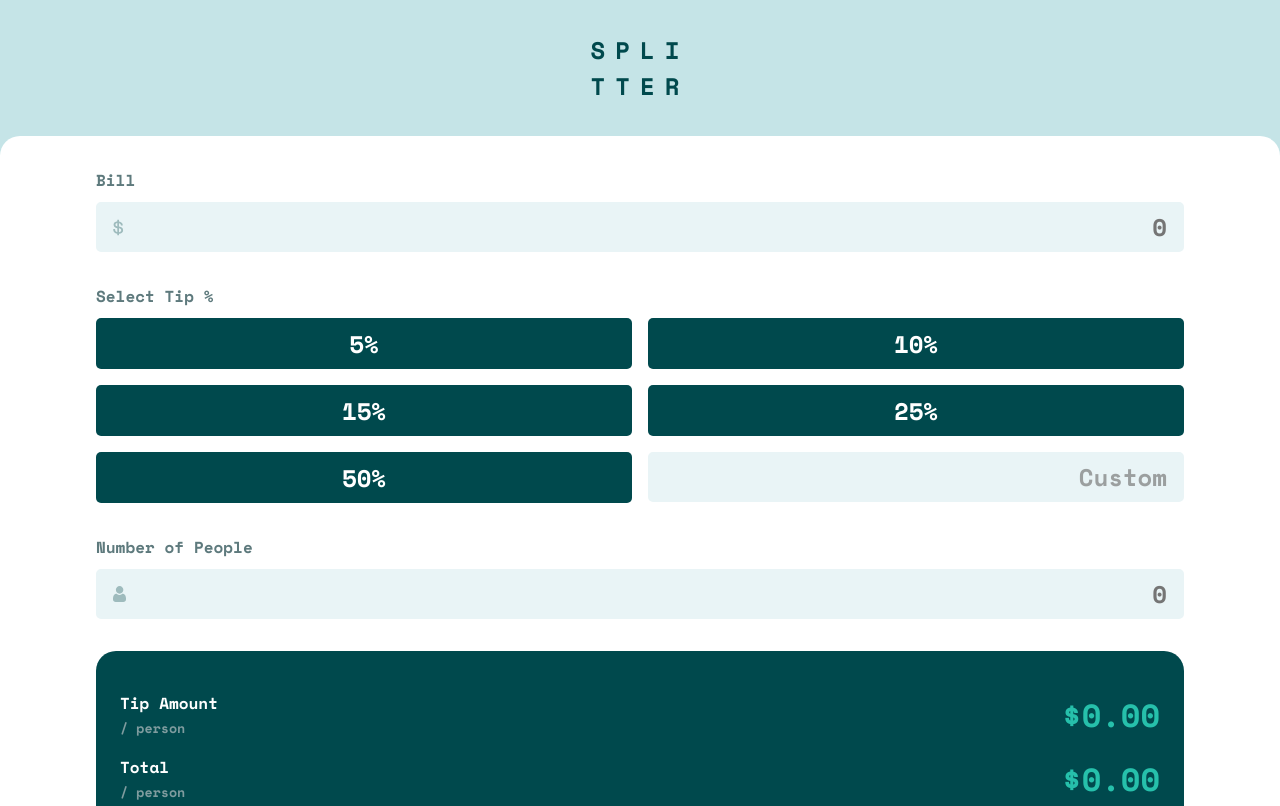
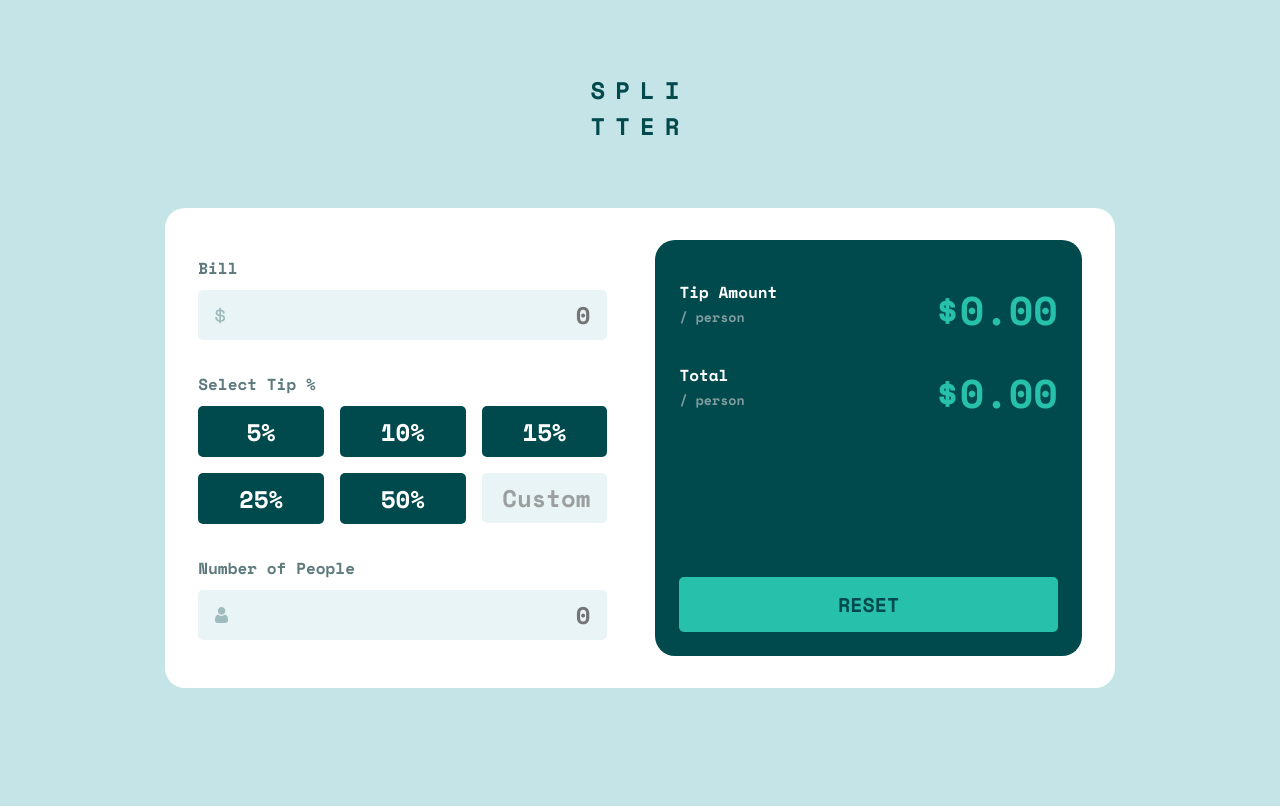
Before and after one commit to MehdiSajedi1/tip-calculator, a website: page index.html in a window 1280 px wide. Shown: the top 806 px of the page. Drawn offline with nearby package versions, Linux system fonts and the light colour scheme.

Commit message:
added desktop responsive design / need to add safari column-gap workaround

```diff
--- a/index.html
+++ b/index.html
@@ -11,6 +11,7 @@
 </head>
 
 <body>
+  <div class="wrappuh">
     <header class='header'>
       <h2 class='header__text'> <span>Spli</span> <span>tter</span> </h2>
     </header>
@@ -50,7 +51,8 @@
                   <label class='tip-label' for="tip-50">50%</label>
                 </div>
                 <div>
-                <input id='custom-tip-input' type="number" placeholder="Custom" autocomplete="off" inputmode="decimal">
+                  <input id='custom-tip-input' type="number" placeholder="Custom" autocomplete="off"
+                    inputmode="decimal">
                 </div>
               </div>
 
@@ -63,6 +65,7 @@
           </section>
 
           <section class='form__output'>
+            <div class="form__output__items">
               <div class="form__output__item">
                 <div>
                   <p>Tip Amount</p>
@@ -78,12 +81,14 @@
                 </div>
                 <h1 id='total-amount'>$0.00</h1>
               </div>
+            </div>
             <input class='btn btn--reset' id='reset-btn' type="reset">
           </section>
 
         </form>
       </main>
     </div>
+  </div>
 </body>
 
 </html>
--- /dev/null
+++ b/sass/_media.scss
@@ -0,0 +1,72 @@
+@media (min-width: 992px) {
+  body {
+    // display: flex;
+    // flex-direction: column;
+    // justify-content: center;
+    // align-items: center;
+    // height: 100vh;
+    // padding-bottom: 20rem;
+    // position: absolute;
+    // top: 50%;
+    // left: 50%;
+    // transform: translate(-50%, -70%);
+    height: 100vh;
+  }
+
+  .wrappuh {
+    display: flex;
+    flex-direction: column;
+    align-items: center;
+    height: 100%;
+    padding-top: 5vh;
+  }
+
+  .header {
+    margin-bottom: 4vh;
+  }
+
+  .app-container {
+    border-radius: 20px;
+    width: 950px;
+  }
+
+  .app {
+    width: 93%;
+  }
+
+  .form {
+    display: flex;
+    column-gap: 2rem;
+
+    &__user-inputs {
+      padding: 1rem 1rem 1rem 0;
+      width: 50%;
+    }
+
+    &__output {
+      width: 50%;
+      display: flex;
+      flex-direction: column;
+      justify-content: space-between;
+
+      // &__items {
+      //   background-color: #ccc;
+      // }
+
+      &__item {
+        // background-color: firebrick;
+        padding-bottom: 0.5rem;
+      }
+
+      h1 {
+        font-size: 40px;
+      }
+    }
+
+    &__tip {
+      &__options {
+        grid-template-columns: repeat(3, 1fr);
+      }
+    }
+  }
+}
--- a/sass/app.scss
+++ b/sass/app.scss
@@ -233,13 +233,13 @@ input {
 
       p {
         color: $clr-white;
-        font-weight: 700;
       }
 
       small {
         color: $clr-dark-grayish-cyan2;
-        font-weight: 700;
       }
     }
   }
 }
+
+@import 'media';
```
Also changed, not shown: css/app.css. Lines whose indentation alone changed are shown as unchanged.
